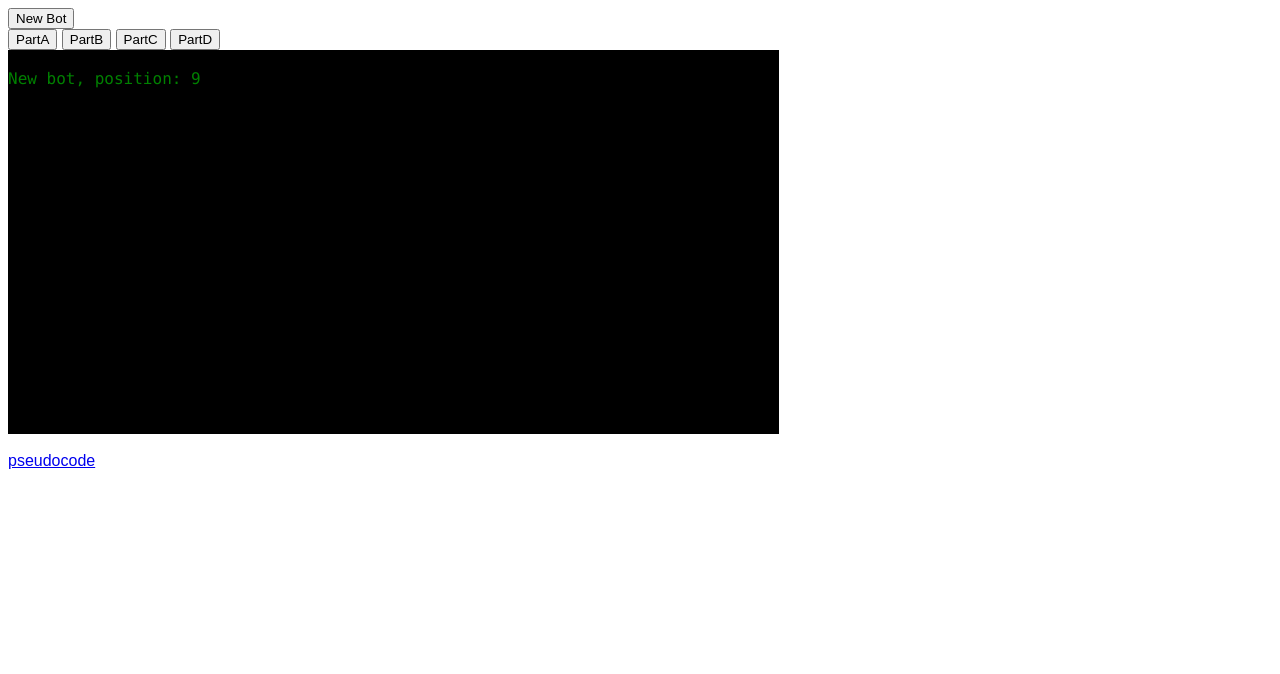
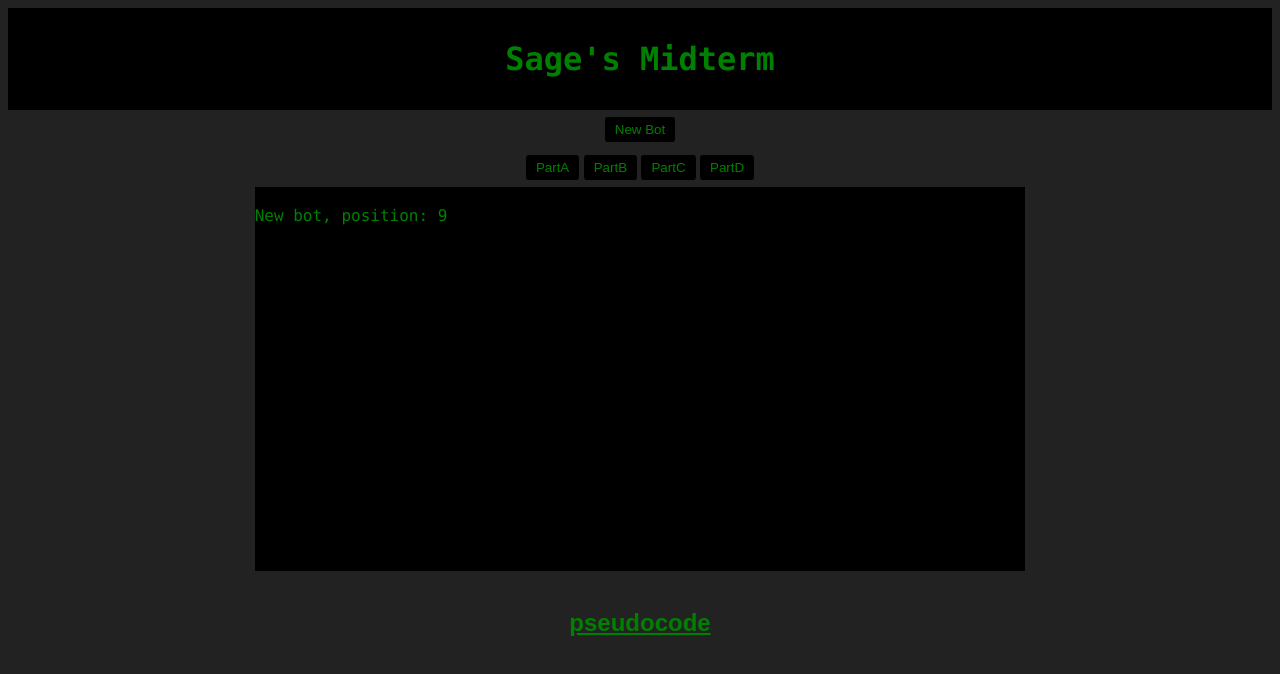
Before and after one commit to neonfuz/logic-midterm, a plain HTML site: page index.html in a window 1280 px wide. Drawn offline with Linux system fonts and the light colour scheme.

Commit message:
Stylized page

```diff
--- a/index.html
+++ b/index.html
@@ -4,15 +4,18 @@
 	<meta charset="utf-8">
 	<link rel="stylesheet" type="text/css" href="style.css">
   </head>
-  <body>
-	<button onClick="bot = new Bot();">New Bot</button> <br/>
-	<button onClick="partA();">PartA</button>
-	<button onClick="partB();">PartB</button>
-	<button onClick="partC();">PartC</button>
-	<button onClick="partD();">PartD</button>
-	<div id="console-window"></div>
+  <body style="text-align: center">
+	<h1>Sage's Midterm</h1>
+	<div>
+	  <button onClick="bot = new Bot();">New Bot</button> <br/>
+	  <button onClick="partA();">PartA</button>
+	  <button onClick="partB();">PartB</button>
+	  <button onClick="partC();">PartC</button>
+	  <button onClick="partD();">PartD</button>
+	</div>
+	<div class="h-center" id="console-window"></div>
 	<br/>
-	<a href="pseudocode.txt">pseudocode</a>
+	<h2><a href="pseudocode.txt">pseudocode</a></h2>
 	<script src="script.js"></script>
   </body>
 </html>
--- a/script.js
+++ b/script.js
@@ -88,6 +88,8 @@ Bot.prototype.randomPosition = function() {
 var bot = new Bot();
 
 function partA() {
+	println("");
+
 	if(bot.position == 8) {
 		println("Bot started on position 8, stopping.")
 		return;
@@ -98,6 +100,7 @@ function partA() {
 
 function partB() {
 	if(bot.position == 5) {
+		println("");
 		println("Bot started on position 5, moving back until position is 10.")
 		bot.backUntil(10)
 		return;
@@ -112,5 +115,6 @@ function partC() {
 }
 
 function partD() {
+	println("");
 	bot.shortestPath(10);
 }
--- a/style.css
+++ b/style.css
@@ -1,20 +1,54 @@
 body {
 	font-family: sans-serif;
+	background-color: #222222;
+	color: white;
+}
+
+a:link, a:visited {
+	color: green;
+}
+
+a:hover {
+	color: #55ff55;
+}
+
+h1 {
+	padding: 1em 1em 1em 1em;
+	font-family: "Lucida Console", Consolas, Monaco, monospace;
+	color: green;
+	background-color: black;
+	margin-top: 0px;
+	margin-left: 0px;
+	margin-right: 0px;
+	margin-bottom: 0px;
+}
+
+button {
+	margin-bottom: .5em;
+	margin-top: .5em;
+
+	color: green;
+	background-color: black;
+
+	padding: 5px 10px;
+	border: 0 none;
+	border-radius: .25em;
+}
+
+.h-center {
+	margin-left: auto;
+	margin-right: auto;
 }
 
 #console-window {
-/* Stylize the console window */
 	background-color: black;
 	color: green;
-	font-family: "Lucida Console", Monaco, monospace;
-
-/* Set width and height */
+	font-family: "Lucida Console", Consolas, Monaco, monospace;
 	height: 24em;
 	width: 80ch;
 	max-height: 24em;
 	max-width: 80ch;
-
-/* Make it scroll like a proper console */
 	overflow-x: hidden;
 	overflow-y: scroll;
+	text-align: left;
 }
```
